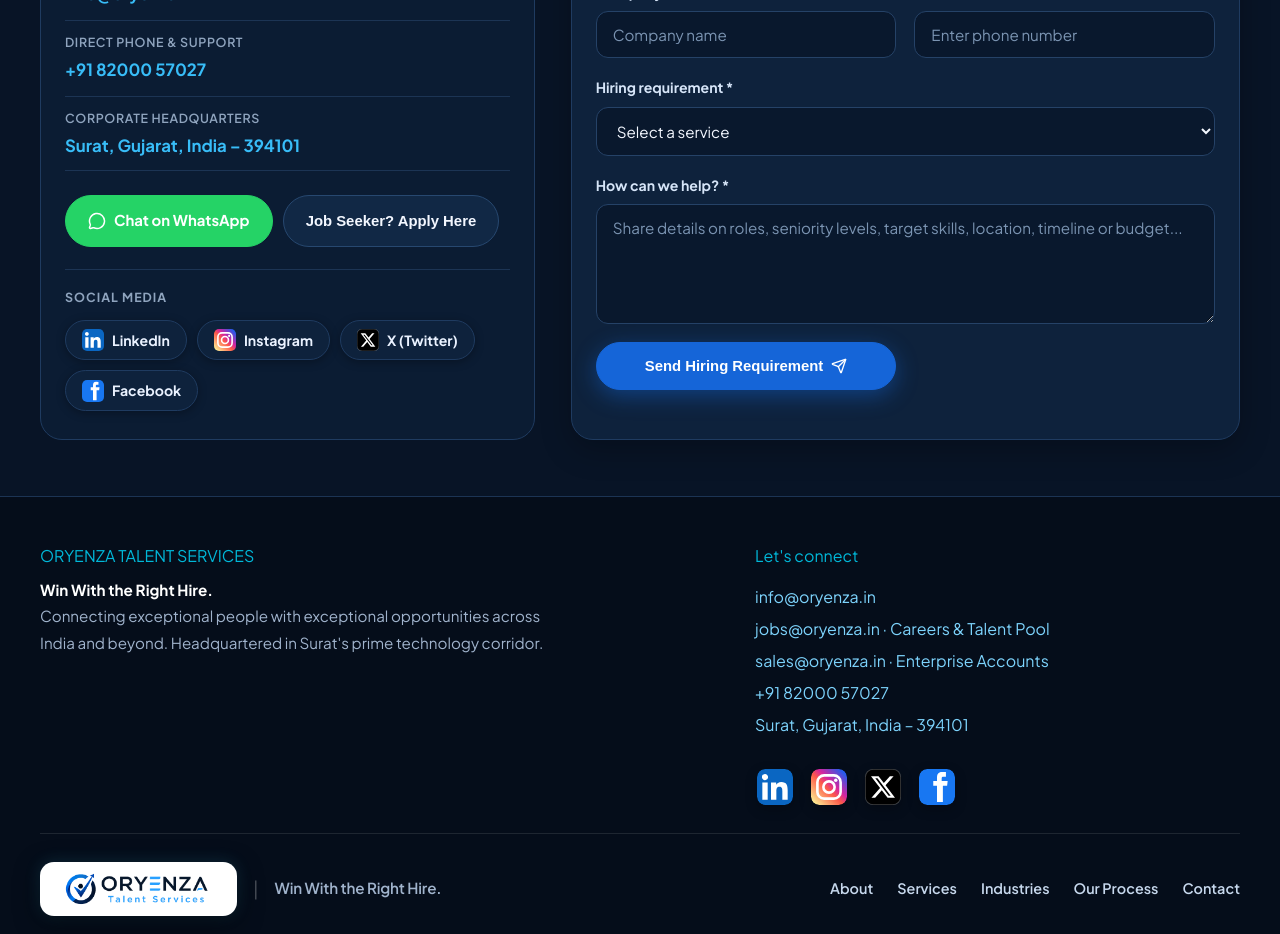
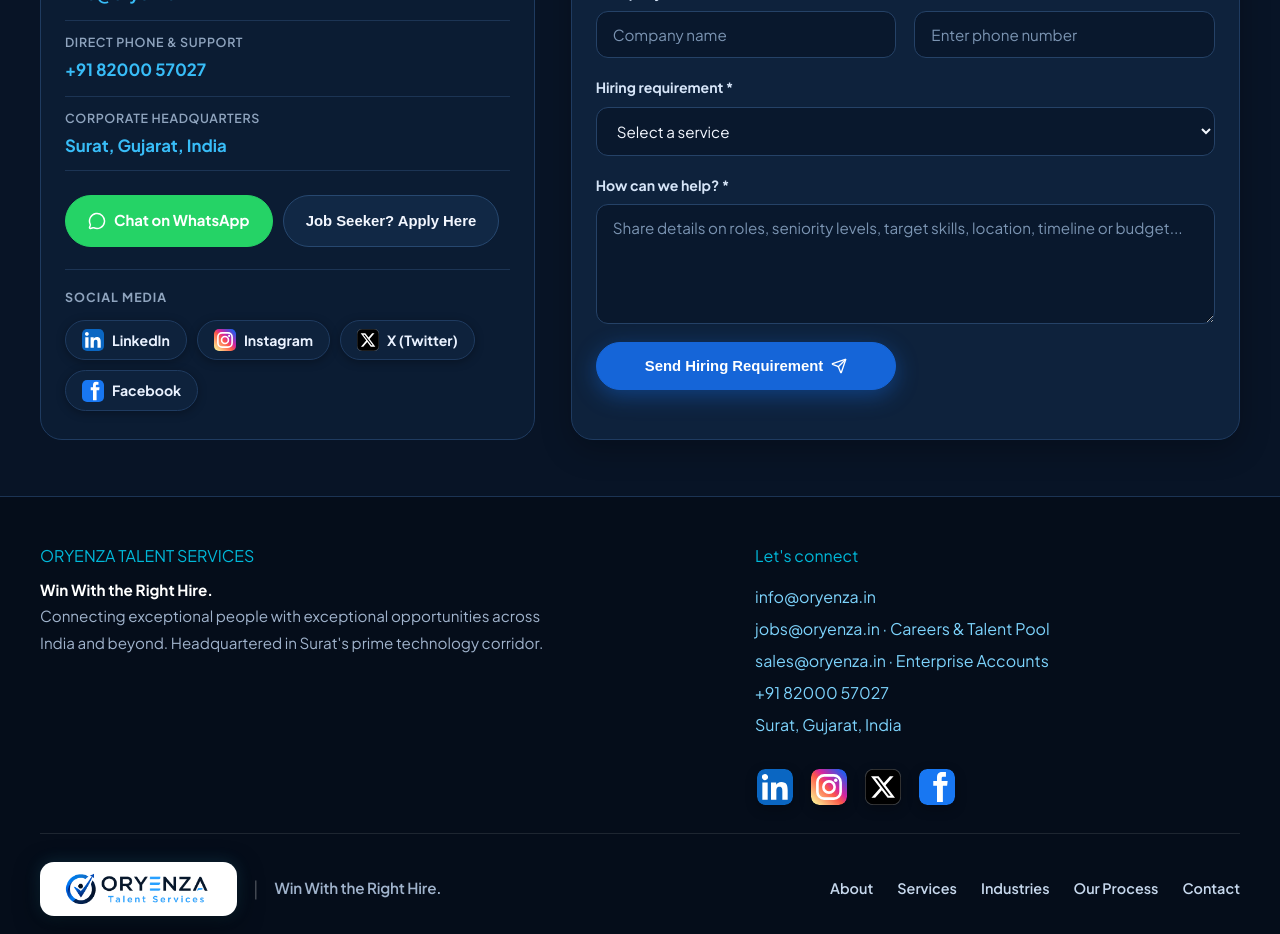
Before and after one commit to oryenzatalentservices-coder/Oryenza-Talent-Services, a React (Vite) app in the folder frontend/: page / in a window 1280 px wide. Shown: the part 5840-6774 px from the top of the page. Built offline with nearby package versions, Linux system fonts and the light colour scheme; no server answers.

Commit message:
fix: remove pincode from address display

```diff
--- a/frontend/index.html
+++ b/frontend/index.html
@@ -57,7 +57,6 @@
         "@type": "PostalAddress",
         "addressLocality": "Surat",
         "addressRegion": "Gujarat",
-        "postalCode": "394101",
         "addressCountry": "IN"
       },
       "sameAs": [
--- a/frontend/src/components/ContactSection.jsx
+++ b/frontend/src/components/ContactSection.jsx
@@ -104,13 +104,13 @@
             <div className="contact-item">
               <small>Corporate Headquarters</small>
               <a
-                href="https://maps.google.com/?q=Surat,+Gujarat,+India+394101"
+                href="https://maps.google.com/?q=Surat,+Gujarat,+India"
                 target="_blank"
                 rel="noopener noreferrer"
                 className="contact-address"
                 title="View Surat, Gujarat, India on Google Maps"
               >
-                Surat, Gujarat, India – 394101
+                Surat, Gujarat, India
               </a>
             </div>
 
--- a/frontend/src/components/Footer.jsx
+++ b/frontend/src/components/Footer.jsx
@@ -61,13 +61,13 @@
               <a href="tel:+918200057027">+91 82000 57027</a>
               <br />
               <a
-                href="https://maps.google.com/?q=Surat,+Gujarat,+India+394101"
+                href="https://maps.google.com/?q=Surat,+Gujarat,+India"
                 target="_blank"
                 rel="noopener noreferrer"
                 className="footer-address-link"
                 title="View Surat, Gujarat, India on Google Maps"
               >
-                Surat, Gujarat, India – 394101
+                Surat, Gujarat, India
               </a>
 
               <div className="footer-social-row">
```
